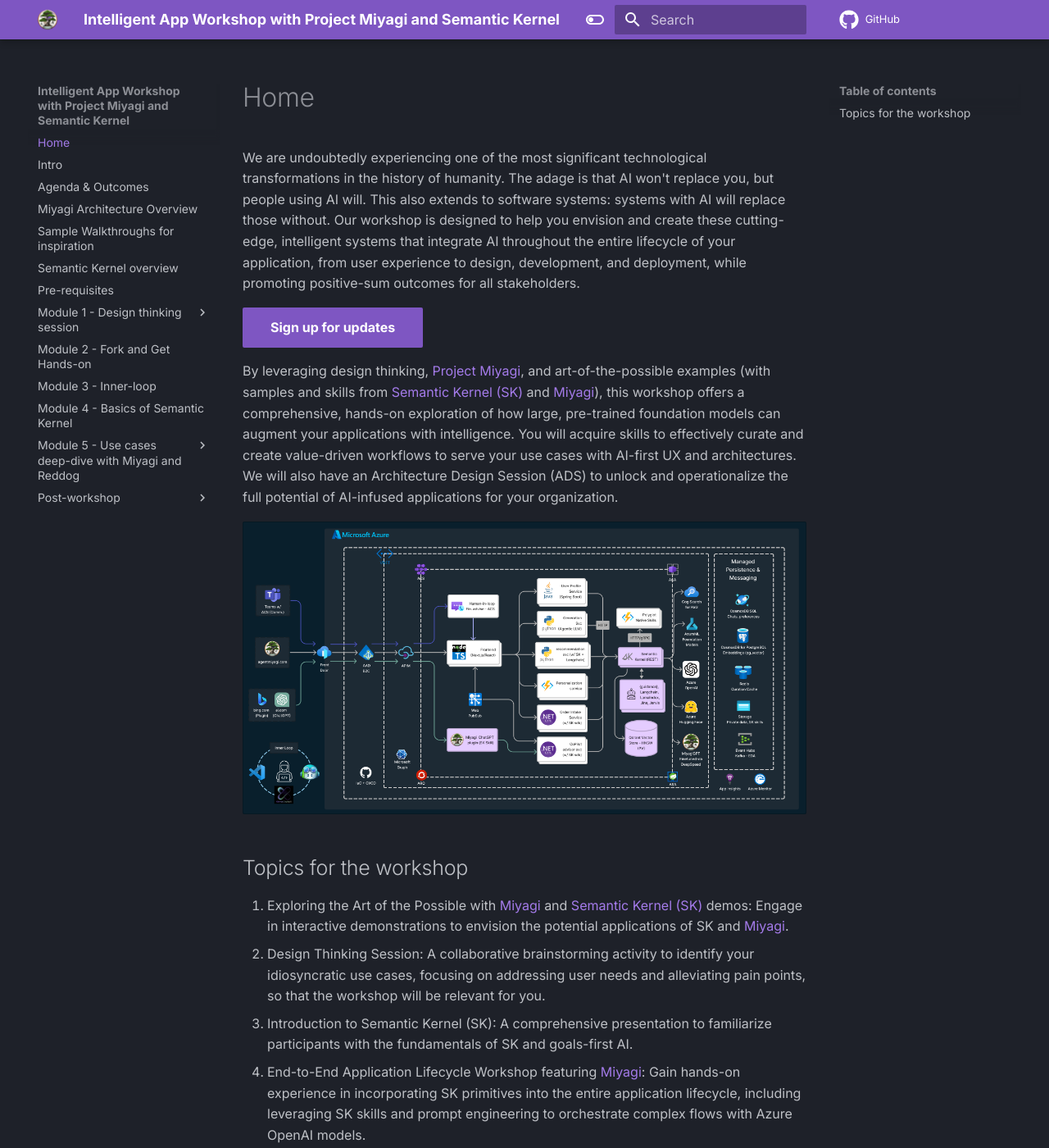
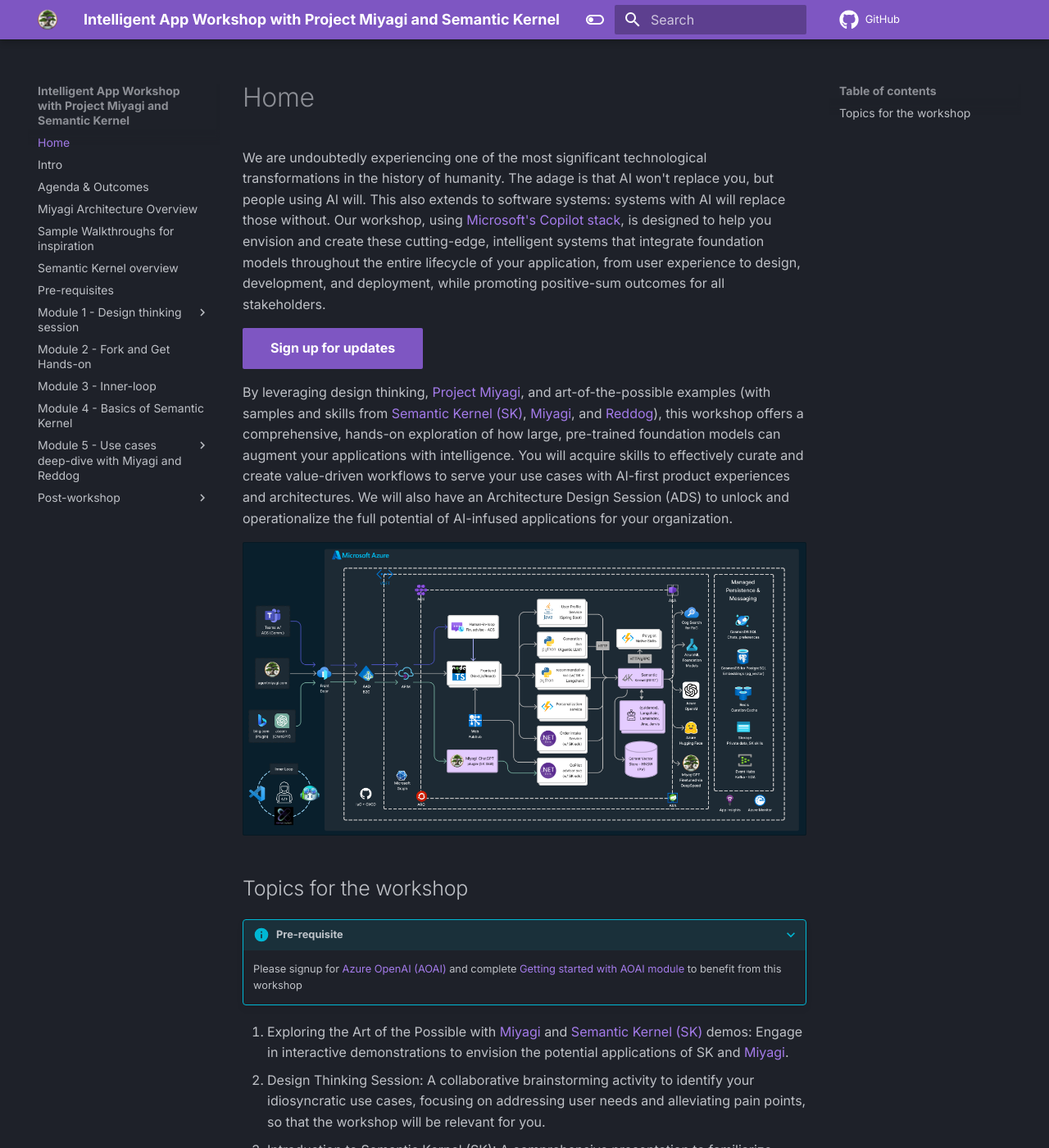
Before and after one commit to Azure/intelligent-app-workshop, an MkDocs documentation site: the page built from docs/index.md, in a window 1280 px wide and 1400 px high. Shown: the whole window at 82% size. Built offline with MkDocs 1.6.1 and Material for MkDocs 9.7.7, drawn with Linux system fonts in a browser that asks for light colours; comment, search, counter and statistics services are not loaded.

Commit message:
add AOAI pre-req

```diff
--- a/docs/index.md
+++ b/docs/index.md
@@ -1,16 +1,20 @@
 # Home
 
-We are undoubtedly experiencing one of the most significant technological transformations in the history of humanity. The adage is that AI won't replace you, but people using AI will. This also extends to software systems: systems with AI will replace those without. Our workshop is designed to help you envision and create these cutting-edge, intelligent systems that integrate AI throughout the entire lifecycle of your application, from user experience to design, development, and deployment, while promoting positive-sum outcomes for all stakeholders.
+We are undoubtedly experiencing one of the most significant technological transformations in the history of humanity. The adage is that AI won't replace you, but people using AI will. This also extends to software systems: systems with AI will replace those without. Our workshop, using [Microsoft's Copilot stack](https://news.microsoft.com/source/features/ai/microsoft-outlines-framework-for-building-ai-apps-and-copilots-expands-ai-plugin-ecosystem/), is designed to help you envision and create these cutting-edge, intelligent systems that integrate foundation models throughout the entire lifecycle of your application, from user experience to design, development, and deployment, while promoting positive-sum outcomes for all stakeholders.
 
 [Sign up for updates](https://forms.office.com/r/rLds2s8RH1){ :target="_blank" .md-button .md-button--primary }
 
 
-By leveraging design thinking, [Project Miyagi](https://github.com/Azure-Samples/miyagi), and art-of-the-possible examples (with samples and skills from [Semantic Kernel (SK)](https://github.com/microsoft/semantic-kernel) and [Miyagi](https://github.com/Azure-Samples/miyagi)), this workshop offers a comprehensive, hands-on exploration of how large, pre-trained foundation models can augment your applications with intelligence. You will acquire skills to effectively curate and create value-driven workflows to serve your use cases with AI-first UX and architectures. We will also have an Architecture Design Session (ADS) to unlock and operationalize the full potential of AI-infused applications for your organization.
+By leveraging design thinking, [Project Miyagi](https://github.com/Azure-Samples/miyagi), and art-of-the-possible examples (with samples and skills from [Semantic Kernel (SK)](https://github.com/microsoft/semantic-kernel), [Miyagi](https://github.com/Azure-Samples/miyagi), and [Reddog](https://github.com/Azure/reddog-solutions)), this workshop offers a comprehensive, hands-on exploration of how large, pre-trained foundation models can augment your applications with intelligence. You will acquire skills to effectively curate and create value-driven workflows to serve your use cases with AI-first product experiences and architectures. We will also have an Architecture Design Session (ADS) to unlock and operationalize the full potential of AI-infused applications for your organization.
 
 ![miyagi-arch](assets/images/wip-azure.png)
 
 
 ## Topics for the workshop
+
+???+ info "Pre-requisite"
+
+    Please signup for [Azure OpenAI (AOAI)](https://customervoice.microsoft.com/Pages/ResponsePage.aspx?id=v4j5cvGGr0GRqy180BHbR7en2Ais5pxKtso_Pz4b1_xUOFA5Qk1UWDRBMjg0WFhPMkIzTzhKQ1dWNyQlQCN0PWcu) and complete [Getting started with AOAI module](https://learn.microsoft.com/en-us/training/modules/get-started-openai/) to benefit from this workshop
 
 1. Exploring the Art of the Possible with [Miyagi](https://github.com/Azure-Samples/miyagi) and [Semantic Kernel (SK)](https://github.com/microsoft/semantic-kernel) demos: Engage in interactive demonstrations to envision the potential applications of SK and [Miyagi](https://github.com/Azure-Samples/miyagi).
 1. Design Thinking Session: A collaborative brainstorming activity to identify your idiosyncratic use cases, focusing on addressing user needs and alleviating pain points, so that the workshop will be relevant for you.
```
Also changed, not shown: docs/wksp/00-intro/pre-reqs.md (+4 -0 lines).
